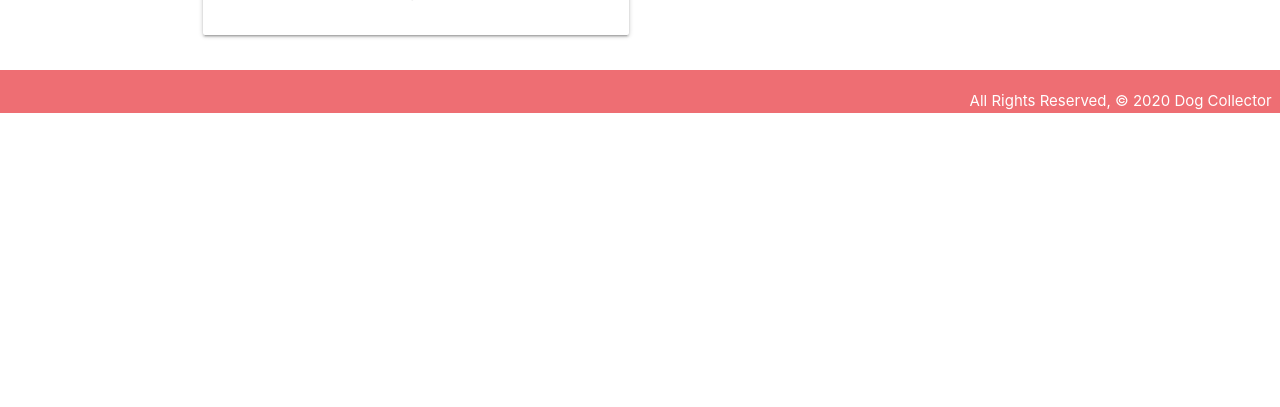
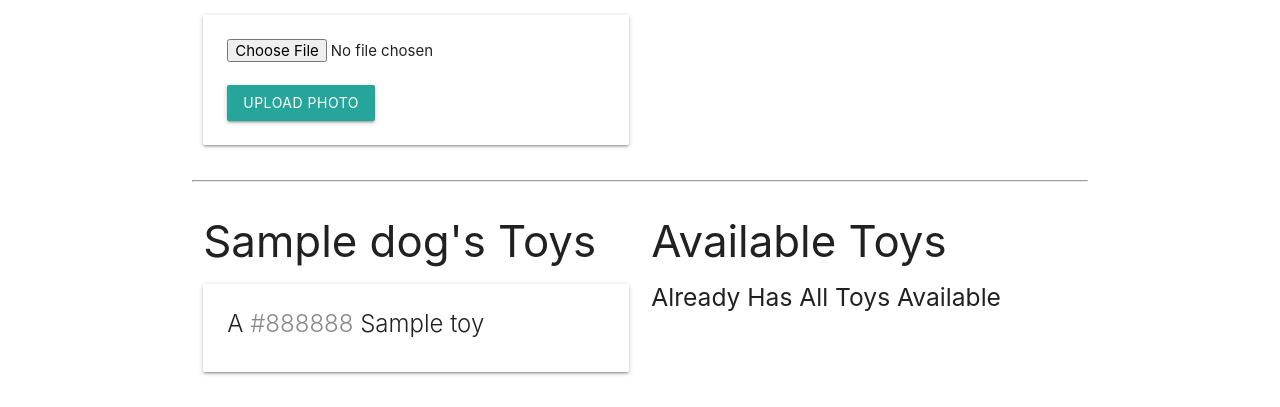
Before and after one commit to arthur-ryoo/Dog-Collector, a Django app: page /dogs/1/ in a window 1280 px wide. Shown: the part 787-1194 px from the top of the page. Before the commit the page ends 900 px from the top, so only its background shows below. Run offline with Django 3.2, Linux system fonts and the light colour scheme; tables that the repository leaves empty hold one stand-in row (values such as "Sample post").

Commit message:
Add photo uploading funtionality

```diff
--- a/main_app/templates/dogs/detail.html
+++ b/main_app/templates/dogs/detail.html
@@ -20,6 +20,24 @@
         <a href="{% url 'dogs_delete' dog.id %}">Delete</a>
       </div>
     </div>
+    {% for photo in dog.photo_set.all %}
+    <img class="responsive-img card-panel" src="{{photo.url}}" />
+    {% empty %}
+    <div class="card-panel teal-text center-align">No Photos Uploaded</div>
+    {% endfor %}
+
+    <form
+      action="{% url 'add_photo' dog.id %}"
+      enctype="multipart/form-data"
+      method="POST"
+      class="card-panel"
+    >
+      {% csrf_token %}
+      <input type="file" name="photo-file" />
+      <br />
+      <br />
+      <input type="submit" class="btn" value="Upload Photo" />
+    </form>
   </div>
   <div class="col s6">
     <form action="{% url 'add_feeding' dog.id %}" method="post">
--- a/main_app/urls.py
+++ b/main_app/urls.py
@@ -18,4 +18,5 @@ urlpatterns = [
     path('toys/<int:pk>/update/', views.ToyUpdate.as_view(), name='toys_update'),
     path('toys/<int:pk>/delete/', views.ToyDelete.as_view(), name='toys_delete'),
     path('toys/create/', views.ToyCreate.as_view(), name='toys_create'),
+    path('dogs/<int:dog_id>/add_photo/', views.add_photo, name='add_photo'),
 ]
--- a/main_app/views.py
+++ b/main_app/views.py
@@ -2,9 +2,15 @@ from django.shortcuts import render, redirect
 from django.views.generic.edit import CreateView, UpdateView, DeleteView
 from django.views.generic import ListView, DetailView
 
-from .models import Dog, Toy
+from .models import Dog, Toy, Photo
 
 from .forms import FeedingForm
+
+import uuid
+import boto3
+
+S3_BASE_URL = 'https://s3-us-west-1.amazonaws.com/'
+BUCKET = 'dogcollector-ar'
 
 
 def home(request):
@@ -42,6 +48,22 @@ def add_feeding(request, dog_id):
 
 def assoc_toy(request, dog_id, toy_id):
     Dog.objects.get(id=dog_id).toys.add(toy_id)
+    return redirect('detail', dog_id=dog_id)
+
+
+def add_photo(request, dog_id):
+    photo_file = request.FILES.get('photo-file', None)
+    if photo_file:
+        s3 = boto3.client('s3')
+        key = uuid.uuid4().hex[:6] + \
+            photo_file.name[photo_file.name.rfind('.'):]
+        try:
+            s3.upload_fileobj(photo_file, BUCKET, key)
+            url = f"{S3_BASE_URL}{BUCKET}/{key}"
+            photo = Photo(url=url, dog_id=dog_id)
+            photo.save()
+        except:
+            print('An error occurred uploading file to S3')
     return redirect('detail', dog_id=dog_id)
 
 
```
